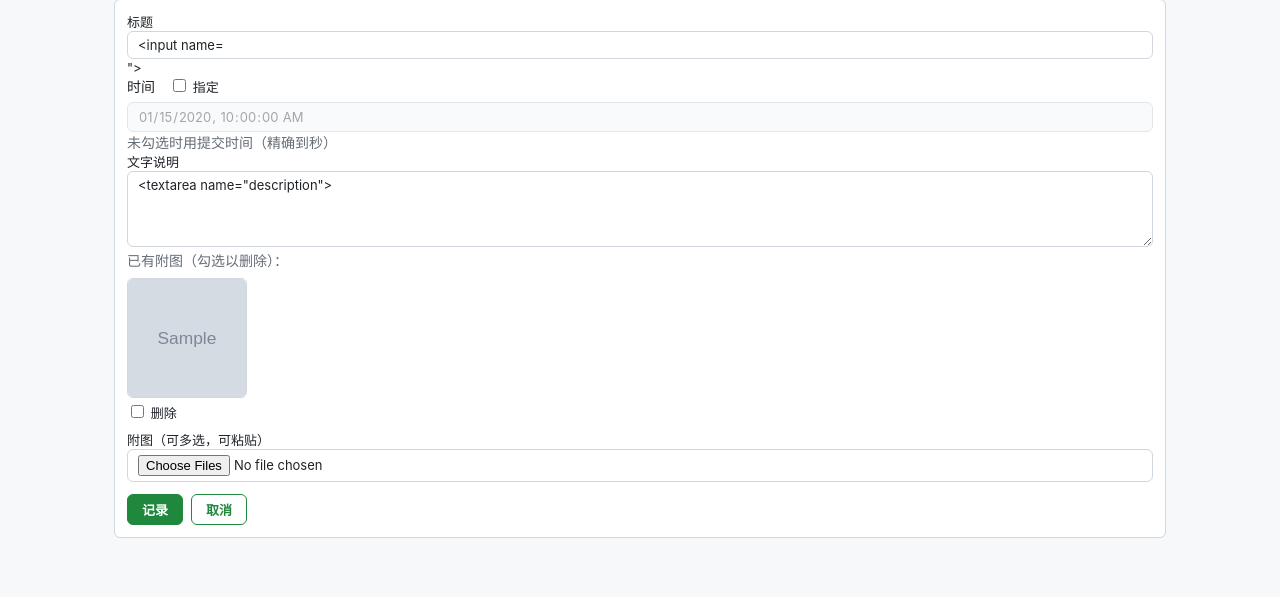
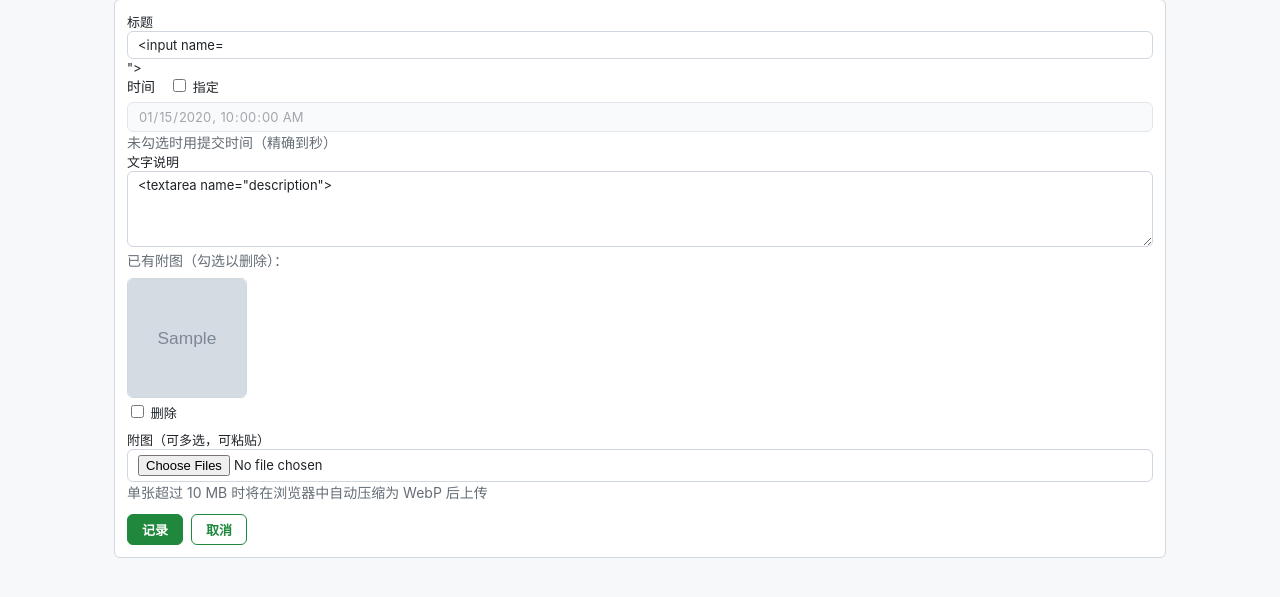
Before and after one commit to aixia715/reflow, a FastAPI app: template app/templates/hard_change_form.html in a window 1280 px wide. Shown: the part 99-696 px from the top of the page. Run offline with FastAPI, Linux system fonts and the light colour scheme; the template is opened without the code that fills it: most values are stand-ins (such as "Sample title", 1, 10 or a date in 2020); grey boxes marked "Sample" are stand-in pictures; form fields are guessed from the names that the template uses.

Commit message:
feat: 在前端压缩超 10MB 图片 (#115)

```diff
--- /dev/null
+++ b/app/static/hard_change_upload.js
@@ -0,0 +1,149 @@
+document.addEventListener('alpine:init', () => {
+  Alpine.data('hardChangeImages', () => ({
+    pending: [],
+    _k: 0,
+    jobs: 0,
+    error: '',
+    maxBytes: 10 * 1024 * 1024,
+    mimeExt: {
+      'image/png': 'png',
+      'image/jpeg': 'jpg',
+      'image/webp': 'webp',
+      'image/gif': 'gif',
+    },
+
+    get compressing() {
+      return this.jobs > 0;
+    },
+
+    formatSize(bytes) {
+      return `${(bytes / 1024 / 1024).toFixed(1)} MB`;
+    },
+
+    async addFiles(list) {
+      // FileList 会在重建 input.files 时变化，异步压缩前必须先复制。
+      const selected = Array.from(list);
+      if (!selected.length) return;
+      this.jobs += 1;
+      this.error = '';
+      try {
+        for (const original of selected) {
+          try {
+            const file = await this.compressIfNeeded(original);
+            this.pending.push({
+              file,
+              url: URL.createObjectURL(file),
+              key: this._k++,
+              originalSize: original.size,
+              compressed: file !== original,
+            });
+          } catch (err) {
+            this.error = err instanceof Error ? err.message : '图片压缩失败，请更换图片后重试';
+          }
+        }
+      } finally {
+        this.jobs -= 1;
+        this.syncInput();
+      }
+    },
+
+    async compressIfNeeded(file) {
+      if (file.size <= this.maxBytes) return file;
+      if (file.type === 'image/gif' && await this.isAnimatedGif(file)) {
+        throw new Error(`“${file.name}”是超过 10 MB 的 GIF 动图，浏览器无法在保留动画的同时压缩，请先压缩后再上传`);
+      }
+
+      let bitmap;
+      try {
+        bitmap = await createImageBitmap(file);
+      } catch (_) {
+        throw new Error(`“${file.name}”无法读取，未能完成压缩`);
+      }
+
+      try {
+        const canvas = document.createElement('canvas');
+        const ctx = canvas.getContext('2d');
+        if (!ctx) throw new Error('浏览器不支持图片压缩');
+        let width = bitmap.width;
+        let height = bitmap.height;
+        const qualities = [0.88, 0.8, 0.72, 0.64, 0.56];
+
+        // 优先降低 WebP 质量；仍超限时再逐步缩小尺寸，避免一次性损失过多细节。
+        for (let resizeCount = 0; resizeCount < 24; resizeCount += 1) {
+          canvas.width = width;
+          canvas.height = height;
+          ctx.clearRect(0, 0, width, height);
+          ctx.drawImage(bitmap, 0, 0, width, height);
+          for (const quality of qualities) {
+            const blob = await this.canvasToBlob(canvas, quality);
+            if (blob && blob.size < this.maxBytes) {
+              const stem = file.name.replace(/\.[^.]*$/, '') || 'image';
+              return new File([blob], `${stem}.webp`, {
+                type: 'image/webp',
+                lastModified: file.lastModified,
+              });
+            }
+          }
+          if (width === 1 && height === 1) break;
+          width = Math.max(1, Math.floor(width * 0.82));
+          height = Math.max(1, Math.floor(height * 0.82));
+        }
+      } finally {
+        bitmap.close();
+      }
+      throw new Error(`“${file.name}”压缩后仍超过 10 MB，请先压缩后再上传`);
+    },
+
+    canvasToBlob(canvas, quality) {
+      return new Promise(resolve => canvas.toBlob(resolve, 'image/webp', quality));
+    },
+
+    async isAnimatedGif(file) {
+      // Canvas 只能保留 GIF 第一帧；不能可靠识别动画时采取保守策略，避免静默丢帧。
+      if (typeof ImageDecoder === 'undefined') return true;
+      let decoder;
+      try {
+        decoder = new ImageDecoder({data: await file.arrayBuffer(), type: file.type});
+        await decoder.tracks.ready;
+        return (decoder.tracks.selectedTrack?.frameCount || 1) > 1;
+      } catch (_) {
+        return true;
+      } finally {
+        if (decoder) decoder.close();
+      }
+    },
+
+    onPaste(e) {
+      const items = e.clipboardData ? e.clipboardData.items : [];
+      const images = [];
+      for (const item of items) {
+        if (item.kind === 'file' && this.mimeExt[item.type]) {
+          const file = item.getAsFile();
+          if (file) images.push(this.ensureNamed(file));
+        }
+      }
+      if (!images.length) return;
+      e.preventDefault();
+      this.addFiles(images);
+    },
+
+    ensureNamed(file) {
+      const dot = file.name ? file.name.lastIndexOf('.') : -1;
+      if (dot > 0 && dot < file.name.length - 1) return file;
+      const ext = this.mimeExt[file.type] || 'png';
+      return new File([file], `pasted-${Date.now()}-${this._k++}.${ext}`, {type: file.type});
+    },
+
+    syncInput() {
+      const transfer = new DataTransfer();
+      this.pending.forEach(item => transfer.items.add(item.file));
+      this.$refs.fileInput.files = transfer.files;
+    },
+
+    remove(index) {
+      URL.revokeObjectURL(this.pending[index].url);
+      this.pending.splice(index, 1);
+      this.syncInput();
+    },
+  }));
+});
--- a/app/templates/hard_change_form.html
+++ b/app/templates/hard_change_form.html
@@ -6,9 +6,12 @@
 {{ '编辑' if mode == 'edit' else '记录' }}硬更改
 {% endblock %}
 {% block content %}
+<script src="/static/hard_change_upload.js"></script>
 <div class="page-head"><h1>{{ '编辑' if mode == 'edit' else '记录' }}硬更改</h1></div>
 {% if error %}<div class="flash flash-error">{{ error }}</div>{% endif %}
 <form class="panel" method="post" enctype="multipart/form-data"
+      x-data="hardChangeImages" @paste.window="onPaste($event)"
+      @submit="if (compressing) $event.preventDefault()"
       action="{% if mode == 'edit' %}/board/{{ board_id }}/hard-change/{{ hc.id }}/edit{% else %}/board/{{ board_id }}/hard-change{% endif %}">
   <label>标题
     <input class="input" name="title" required
@@ -67,63 +70,33 @@
     {% endfor %}
   </div>
   {% endif %}
-  <div x-data="{
-         pending: [], _k: 0,
-         mimeExt: {'image/png':'png','image/jpeg':'jpg','image/webp':'webp','image/gif':'gif'},
-         addFiles(list){
-           for(const f of list){
-             this.pending.push({file: f, url: URL.createObjectURL(f), key: this._k++});
-           }
-           this.syncInput();
-         },
-         onPaste(e){
-           const items = e.clipboardData ? e.clipboardData.items : [];
-           const imgs = [];
-           for(const it of items){
-             if(it.kind === 'file' && this.mimeExt[it.type]){
-               const f = it.getAsFile();
-               if(f) imgs.push(this.ensureNamed(f));
-             }
-           }
-           if(!imgs.length) return;   // 没有图片：不拦截，文字等照常粘贴
-           e.preventDefault();
-           this.addFiles(imgs);
-         },
-         ensureNamed(f){
-           const dot = f.name ? f.name.lastIndexOf('.') : -1;
-           if(dot > 0 && dot < f.name.length - 1) return f;
-           const ext = this.mimeExt[f.type] || 'png';
-           return new File([f], `pasted-${Date.now()}-${this._k++}.${ext}`, {type: f.type});
-         },
-         syncInput(){
-           const dt = new DataTransfer();
-           this.pending.forEach(it => dt.items.add(it.file));
-           this.$refs.fileInput.files = dt.files;
-         },
-         remove(i){
-           URL.revokeObjectURL(this.pending[i].url);
-           this.pending.splice(i, 1);
-           this.syncInput();
-         }
-       }" @paste.window="onPaste($event)">
+  <div>
     <label>{{ '追加附图' if mode == 'edit' else '附图（可多选，可粘贴）' }}
       <input class="input" type="file" name="files" multiple x-ref="fileInput"
              accept="image/png,image/jpeg,image/webp,image/gif"
-             @change="addFiles($event.target.files)">
+             :disabled="compressing" @change="addFiles($event.target.files)">
     </label>
+    <div class="muted">单张超过 10 MB 时将在浏览器中自动压缩为 WebP 后上传</div>
+    <div class="muted" x-cloak x-show="compressing">正在压缩图片，请稍候…</div>
+    <div class="flash flash-error" x-cloak x-show="error" x-text="error"></div>
     <div class="hc-gallery" x-cloak x-show="pending.length">
       <template x-for="(item, i) in pending" :key="item.key">
         <div class="hc-thumb hc-pending-thumb">
           <img :src="item.url" alt="待上传">
+          <span class="muted" x-show="item.compressed"
+                x-text="`已压缩 ${formatSize(item.originalSize)} → ${formatSize(item.file.size)}`"></span>
           <button type="button" class="btn-link danger hc-pending-del"
                   @click="remove(i)" title="移除这张待上传图片">移除</button>
         </div>
       </template>
     </div>
-  </div>
-  <div class="form-actions">
-    <button class="btn btn-primary" type="submit">{{ '保存' if mode == 'edit' else '记录' }}</button>
-    <a class="btn btn-outline" href="/board/{{ board_id }}">取消</a>
+    <div class="form-actions">
+      <button class="btn btn-primary" type="submit" :disabled="compressing">
+        <span x-show="!compressing">{{ '保存' if mode == 'edit' else '记录' }}</span>
+        <span x-cloak x-show="compressing">压缩中…</span>
+      </button>
+      <a class="btn btn-outline" href="/board/{{ board_id }}">取消</a>
+    </div>
   </div>
 </form>
 {% endblock %}
```
Also changed, not shown: tests/test_hard_change_ui.py (+29 -0 lines).
